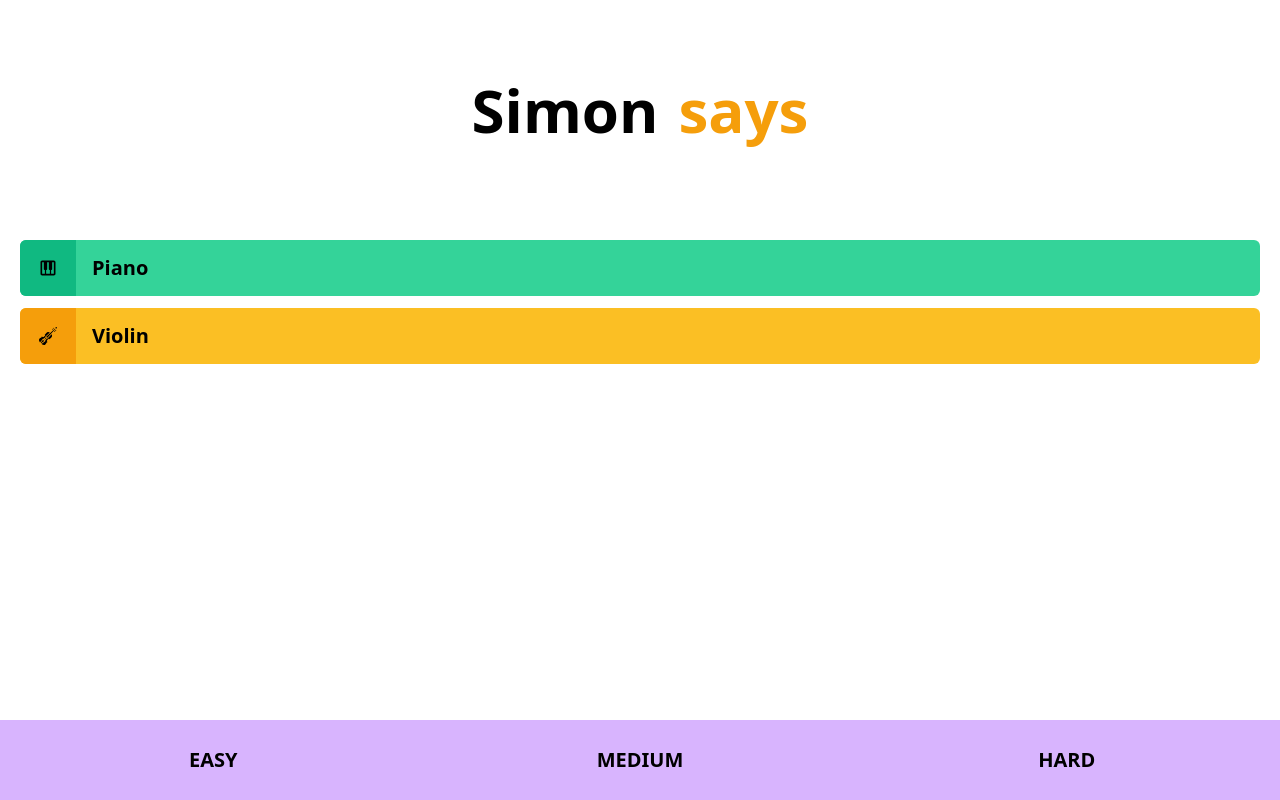
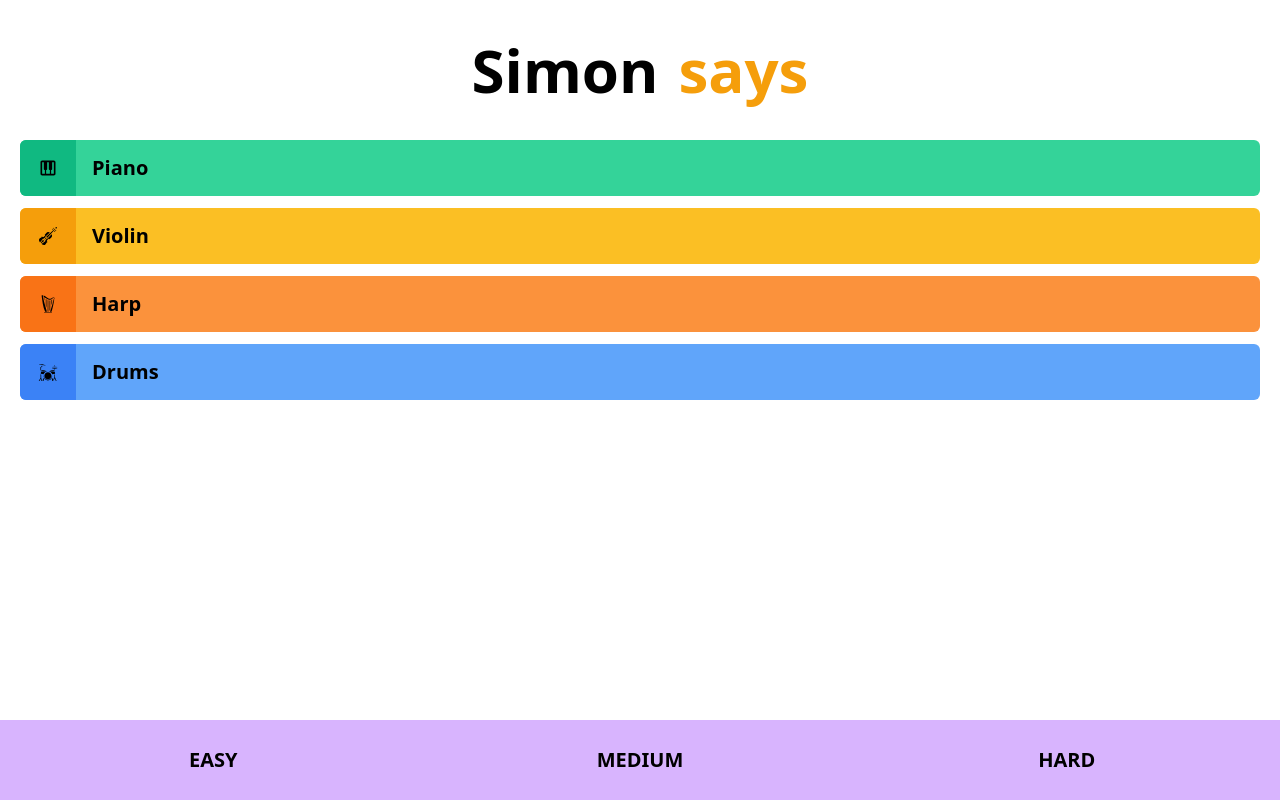
Before and after one commit to TrivialF5/board-games, a React (Create React App) app: page / in a window 1280 px wide. Built offline with nearby package versions, Linux system fonts and the light colour scheme; no server answers.

Commit message:
add samples categories

```diff
--- a/src/components/Title.jsx
+++ b/src/components/Title.jsx
@@ -2,7 +2,7 @@
 
 const Title = () => {
     return (
-    <h1 className="text-3xl font-boldn text-center pt-20 pb-20">
+    <h1 className="text-3xl font-boldn text-center pt-10 pb-5">
         <p className="text-6xl font-bold">
             Simon
             <span className="text-amber-500 pl-5">
--- a/src/views/simon/Select.jsx
+++ b/src/views/simon/Select.jsx
@@ -1,6 +1,8 @@
 import Instrument from "../../components/Instrument"
 import { MdPiano } from "react-icons/md";
 import { GiViolin } from "react-icons/gi";
+import { GiHarp} from "react-icons/gi";
+import { GiDrumKit} from "react-icons/gi";
 import ButtonDifficulty from "../../components/ButtonDifficulty";
 
 const Select = () => {
@@ -10,12 +12,26 @@ const Select = () => {
       color: "bg-emerald-500",
       colorLight: "bg-emerald-400",
       icon: <MdPiano />,
-      soundUrl: "https://s19.aconvert.com/convert/p3r68-cdx67/d88i9-6qlec.mp3",
+      soundUrl: "https://s17.aconvert.com/convert/p3r68-cdx67/ufj48-jfy1r.mp3",
     }, {
       instrument: "Violin",
       color: "bg-amber-500",
       colorLight: "bg-amber-400",
       icon: <GiViolin />,
+      soundUrl : "https://s19.aconvert.com/convert/p3r68-cdx67/719y3-8q03h.mp3"
+    } , {
+      instrument: "Harp",
+      color: "bg-orange-500",
+      colorLight: "bg-orange-400",
+      icon: <GiHarp />,
+      soundUrl : "https://s17.aconvert.com/convert/p3r68-cdx67/7lnqt-y66pd.mp3"
+    } ,
+    {
+      instrument: "Drums",
+      color: "bg-blue-500",
+      colorLight: "bg-blue-400",
+      icon: <GiDrumKit />,
+      soundUrl : "https://s31.aconvert.com/convert/p3r68-cdx67/y6ztl-rwy0t.mp3"
     }
   ];
 
```
